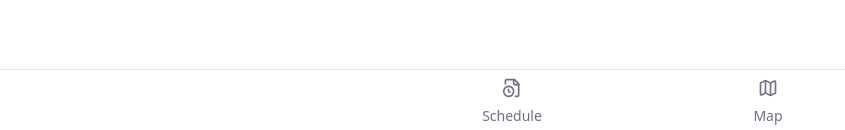
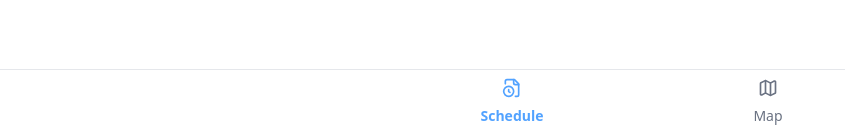
Before and after one commit to dylankainth/ensemble-web-app, a React (Vite) app: page / in a window 1280 px wide. Shown: the part 667-797 px from the top of the page, without its empty margins (0-845 px from the left). Built offline with nearby package versions, Linux system fonts and the light colour scheme.

Commit message:
feat: sorted colours on appbar route dependent

```diff
--- a/src/components/AppBar.tsx
+++ b/src/components/AppBar.tsx
@@ -1,29 +1,57 @@
 import { Map, FileClock } from "lucide-react"
-import { Link } from "react-router-dom"
-export default function AppBar() {
-    return (
+import { Link, useLocation } from "react-router-dom"
 
 
+export default function AppBar() {
+    const { pathname } = useLocation()
+
+    return (
         <div className="fixed bottom-0 left-0 z-50 w-full h-16 bg-white border-t border-gray-200 dark:bg-gray-700 dark:border-gray-600">
             <div className="grid h-full max-w-lg grid-cols-2 mx-auto font-medium">
+            <Link
+                to="/"
+                className="inline-flex flex-col items-center justify-center px-5 group"
+            >
+                <FileClock
+                className={`w-5 h-5 mb-2 ${
+                    pathname === "/"
+                    ? "text-blue-400"
+                    : "text-gray-500 dark:text-gray-400"
+                } group-hover:text-blue-600 dark:group-hover:text-blue-500`}
+                />
+                <span
+                className={`text-sm ${
+                    pathname === "/"
+                    ? "text-blue-400 font-bold"
+                    : "text-gray-500 dark:text-gray-400"
+                } group-hover:text-blue-600 dark:group-hover:text-blue-500`}
+                >
+                Schedule
+                </span>
+            </Link>
 
-                <Link to="/" type="button" className="inline-flex flex-col items-center justify-center px-5 hover:bg-gray-50 dark:hover:bg-gray-800 group">
-
-
-                        <FileClock className="w-5 h-5 mb-2 text-gray-500 dark:text-gray-400 group-hover:text-blue-600 dark:group-hover:text-blue-500" />
-
-                        <span className="text-sm text-gray-500 dark:text-gray-400 group-hover:text-blue-600 dark:group-hover:text-blue-500">Schedule</span>
-
-                </Link>
-                <Link to="/map" type="button" className="inline-flex flex-col items-center justify-center px-5 hover:bg-gray-50 dark:hover:bg-gray-800 group">
-
-                        <Map className="w-5 h-5 mb-2 text-gray-500 dark:text-gray-400 group-hover:text-blue-600 dark:group-hover:text-blue-500" />
-
-                        <span className="text-sm text-gray-500 dark:text-gray-400 group-hover:text-blue-600 dark:group-hover:text-blue-500">Map</span>
-
-                </Link>
+            <Link
+                to="/map"
+                className="inline-flex flex-col items-center justify-center px-5 group"
+            >
+                <Map
+                className={`w-5 h-5 mb-2 ${
+                    pathname === "/map"
+                    ? "text-blue-400"
+                    : "text-gray-500 dark:text-gray-400"
+                } group-hover:text-blue-600 dark:group-hover:text-blue-500`}
+                />
+                <span
+                className={`text-sm ${
+                    pathname === "/map"
+                    ? "text-blue-400 font-bold"
+                    : "text-gray-500 dark:text-gray-400"
+                } group-hover:text-blue-600 dark:group-hover:text-blue-500`}
+                >
+                Map
+                </span>
+            </Link>
             </div>
         </div>
-
     )
 }
```
